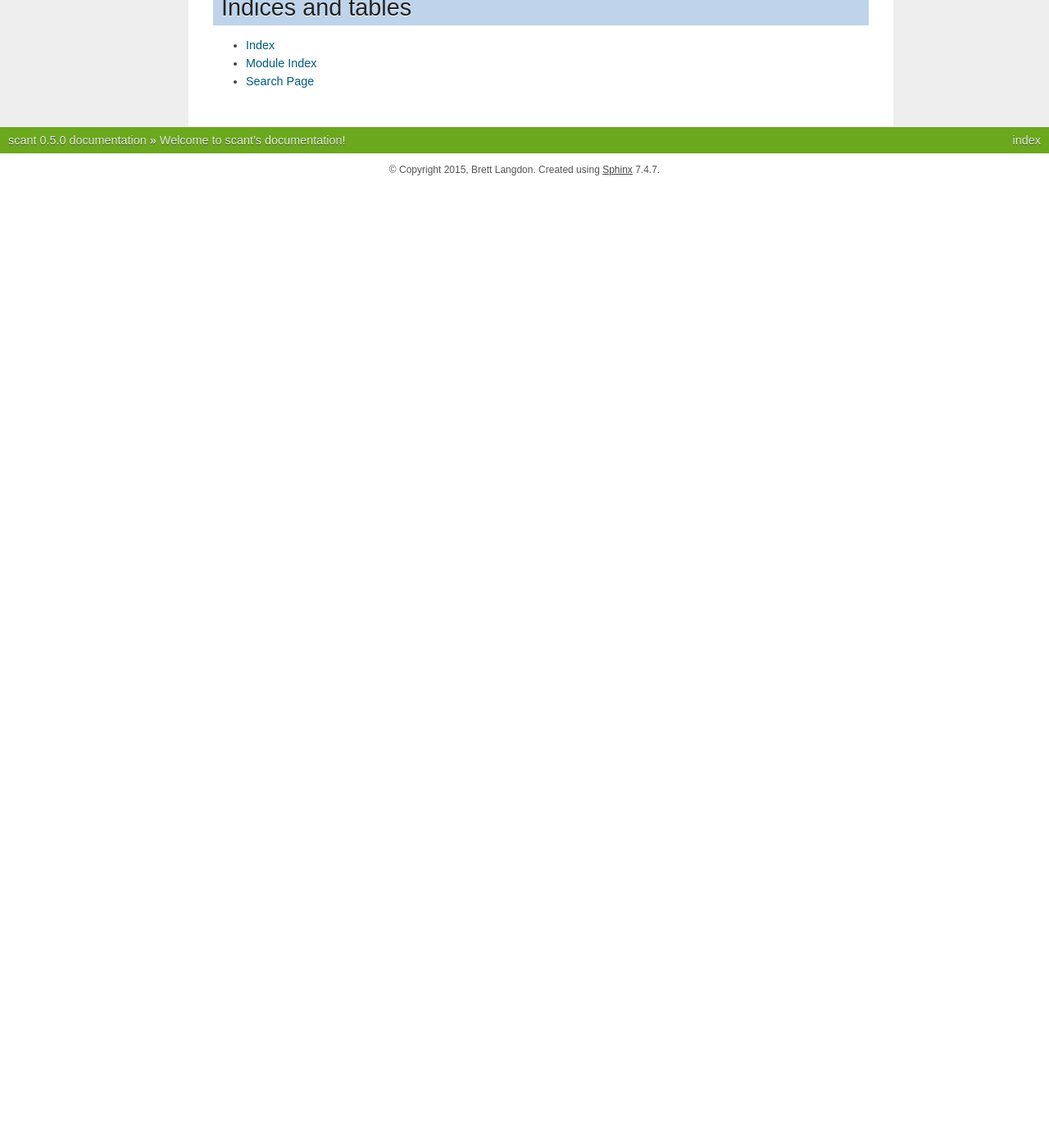
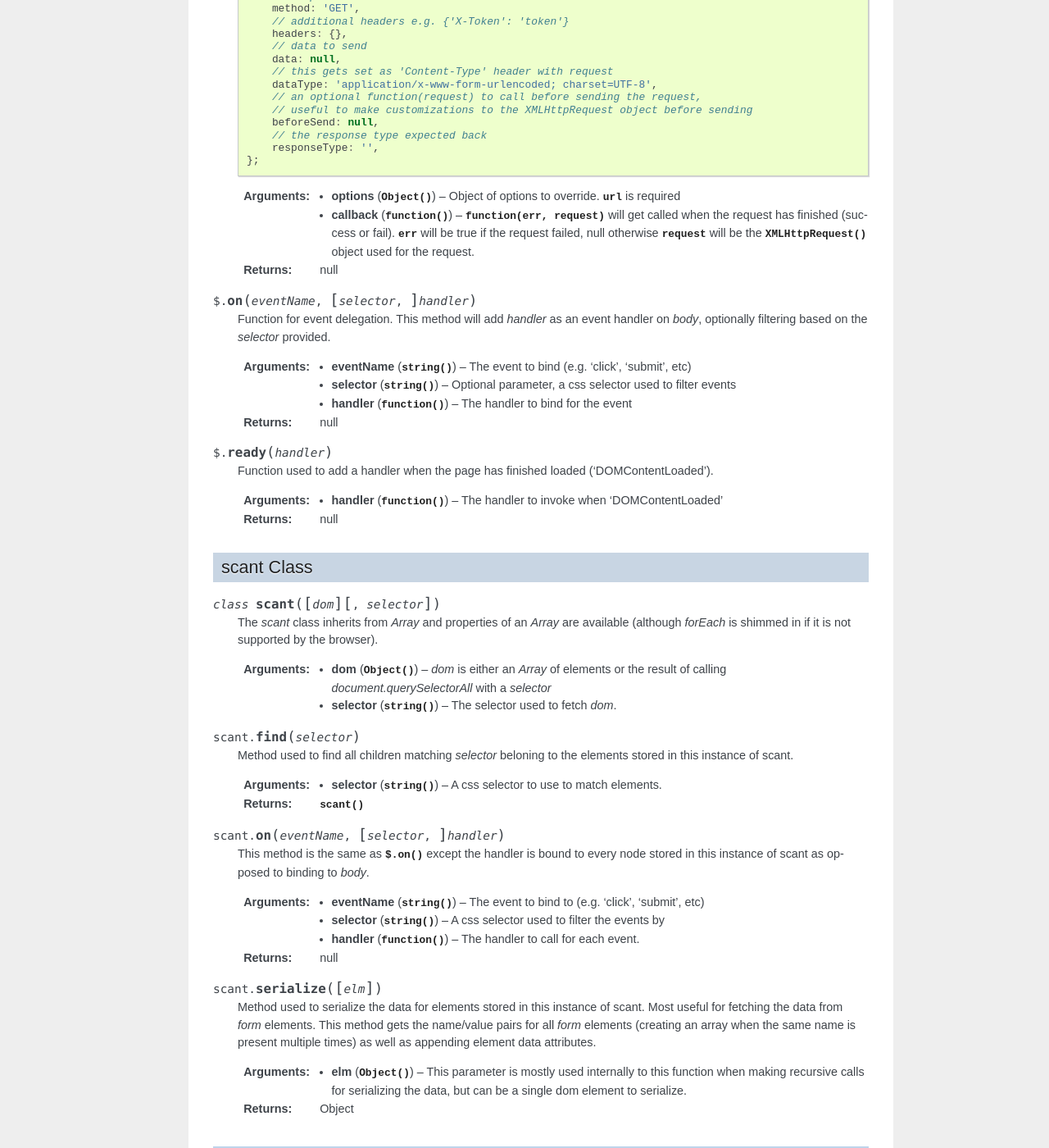
Before and after one commit to simpleoncall/scant, a Sphinx documentation site: the page built from docs/source/index.rst, in a window 1280 px wide and 1400 px high, scrolled down 2134 px. Shown: the whole window at 82% size. Built offline with Sphinx 7.4.7, drawn with Linux system fonts in a browser that asks for light colours; before the commit the page ends 2361 px from its top, so only the background shows below that; some of the changed text lies outside the part shown.

Commit message:
finish writing documentation

```diff
--- a/docs/source/index.rst
+++ b/docs/source/index.rst
@@ -35,8 +35,45 @@
 Download
 ========
 
+`Github Page <https://github.com/simpleoncall/scant>`_
+
+* Latest: :download:`scant-latest.min.js <./_static/download/scant-latest.min.js>` :download:`scant-latest.min.js.map <./_static/download/scant-latest.min.js.map>`
+* v0.5.0: :download:`scant-v0.5.0.min.js <./_static/download/scant-v0.5.0.min.js>` :download:`scant-v0.5.0.min.js.map <./_static/download/scant-v0.5.0.min.js.map>`
+
+
 Usage
 =====
+
+.. code-block:: html
+
+    <script type="text/javascript" src="//path/to/scant.min.js"></script>
+    <script type="text/javascript">
+      // window.Scant === window.$
+      // window.$ is only made available is $ is not already registered
+
+      $.ready(function(){
+        var $elm = $('.selector');
+        $elm.on('click', '.child', function(evt){
+          evt.stopPropagation();
+          evt.preventDefault();
+
+          var data = $('form').serialize();
+          $.ajax({
+            url: '/end-point',
+            data: JSON.stringify(data),
+            dataType: 'application/json',
+            responseType: 'json',
+          }, function(err, request){
+            if(err || ~request.response){
+              alert('oh no, something went wrong');
+            } else {
+              alert('go a good response back');
+            }
+          });
+        });
+      });
+    </script>
+
 
 API Documentation
 =================
@@ -117,14 +154,66 @@
         :js:data:`request` will be the :js:class:`XMLHttpRequest` object used for the request.
     :returns: null
 
-.. js:function:: $.on(eventName, selector, handler)
+.. js:function:: $.on(eventName, [selector], handler)
+
+    Function for event delegation. This method will add `handler` as an event handler
+    on `body`, optionally filtering based on the `selector` provided.
+
+    :param string eventName: The event to bind (e.g. 'click', 'submit', etc)
+    :param string selector: Optional parameter, a css selector used to filter events
+    :param function handler: The handler to bind for the event
+    :returns: null
 
 .. js:function:: $.ready(handler)
+
+    Function used to add a handler when the page has finished loaded ('DOMContentLoaded').
+
+    :param function handler: The handler to invoke when 'DOMContentLoaded'
+    :returns: null
+
 
 scant Class
 ~~~~~~~~~~~
 
-.. js:class:: scant(dom, selector)
+.. js:class:: scant([dom], [selector])
+
+    The `scant` class inherits from `Array` and properties of an `Array` are available
+    (although `forEach` is shimmed in if it is not supported by the browser).
+
+    :param Object dom:
+        `dom` is either an `Array` of elements or the result of calling
+        `document.querySelectorAll` with a `selector`
+    :param string selector: The selector used to fetch `dom`.
+
+.. js:function:: scant.find(selector)
+
+    Method used to find all children matching `selector` beloning to the elements
+    stored in this instance of scant.
+
+    :param string selector: A css selector to use to match elements.
+    :returns: :js:class:`scant`
+
+.. js:function:: scant.on(eventName, [selector], handler)
+
+    This method is the same as :js:func:`$.on` except the handler is bound to every node
+    stored in this instance of scant as opposed to binding to `body`.
+
+    :param string eventName: The event to bind to (e.g. 'click', 'submit', etc)
+    :param string selector: A css selector used to filter the events by
+    :param function handler: The handler to call for each event.
+    :returns: null
+
+.. js:function:: scant.serialize([elm])
+
+    Method used to serialize the data for elements stored in this instance of scant.
+    Most useful for fetching the data from `form` elements. This method gets the name/value
+    pairs for all `form` elements (creating an array when the same name is present multiple times)
+    as well as appending element data attributes.
+
+    :param Object elm:
+        This parameter is mostly used internally to this function when making recursive
+        calls for serializing the data, but can be a single dom element to serialize.
+    :returns: Object
 
 
 Indices and tables
```
Also changed, not shown: docs/source/_static/download/scant-latest.min.js (added), docs/source/_static/download/scant-v0.5.0.min.js (added), 2 other files.
